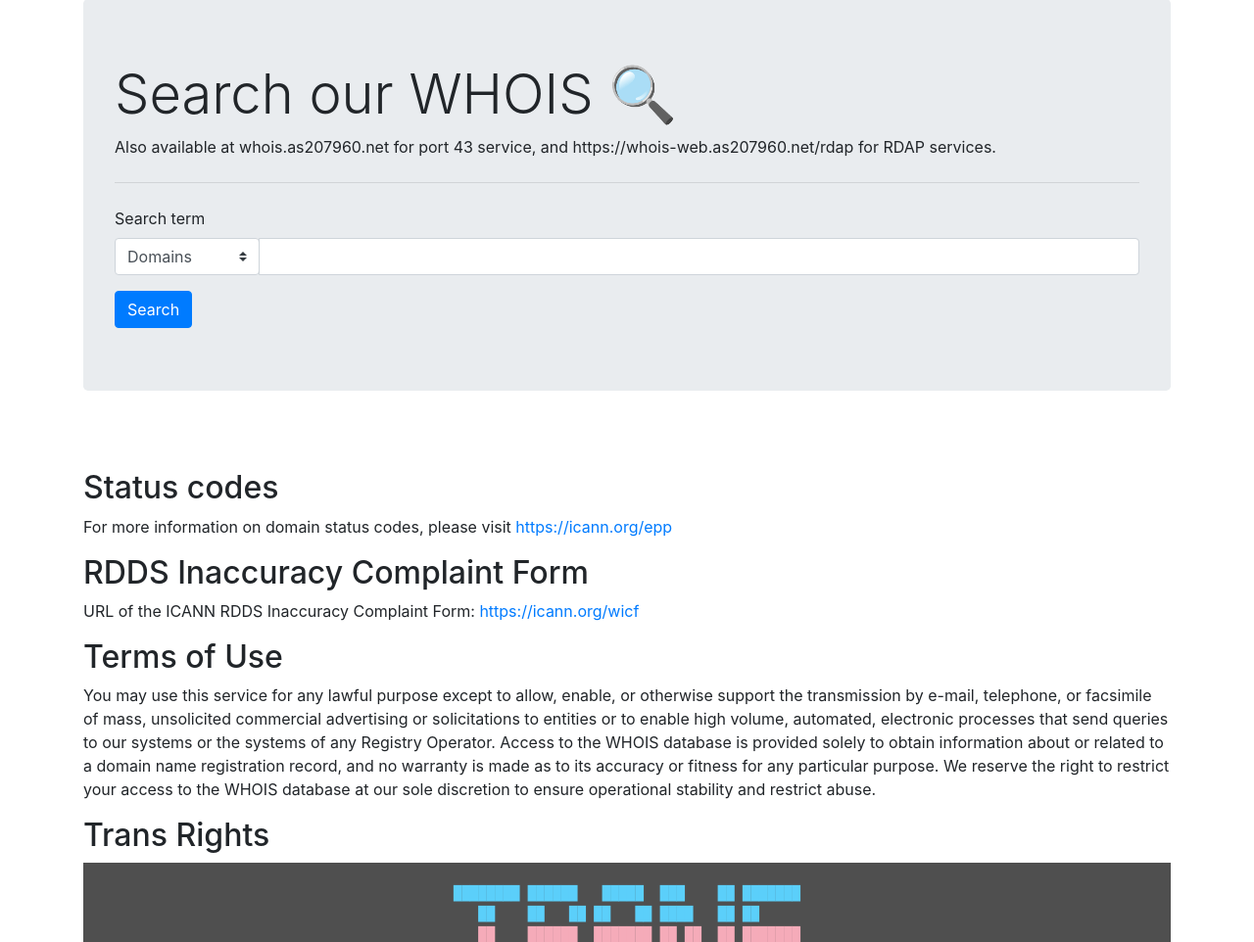
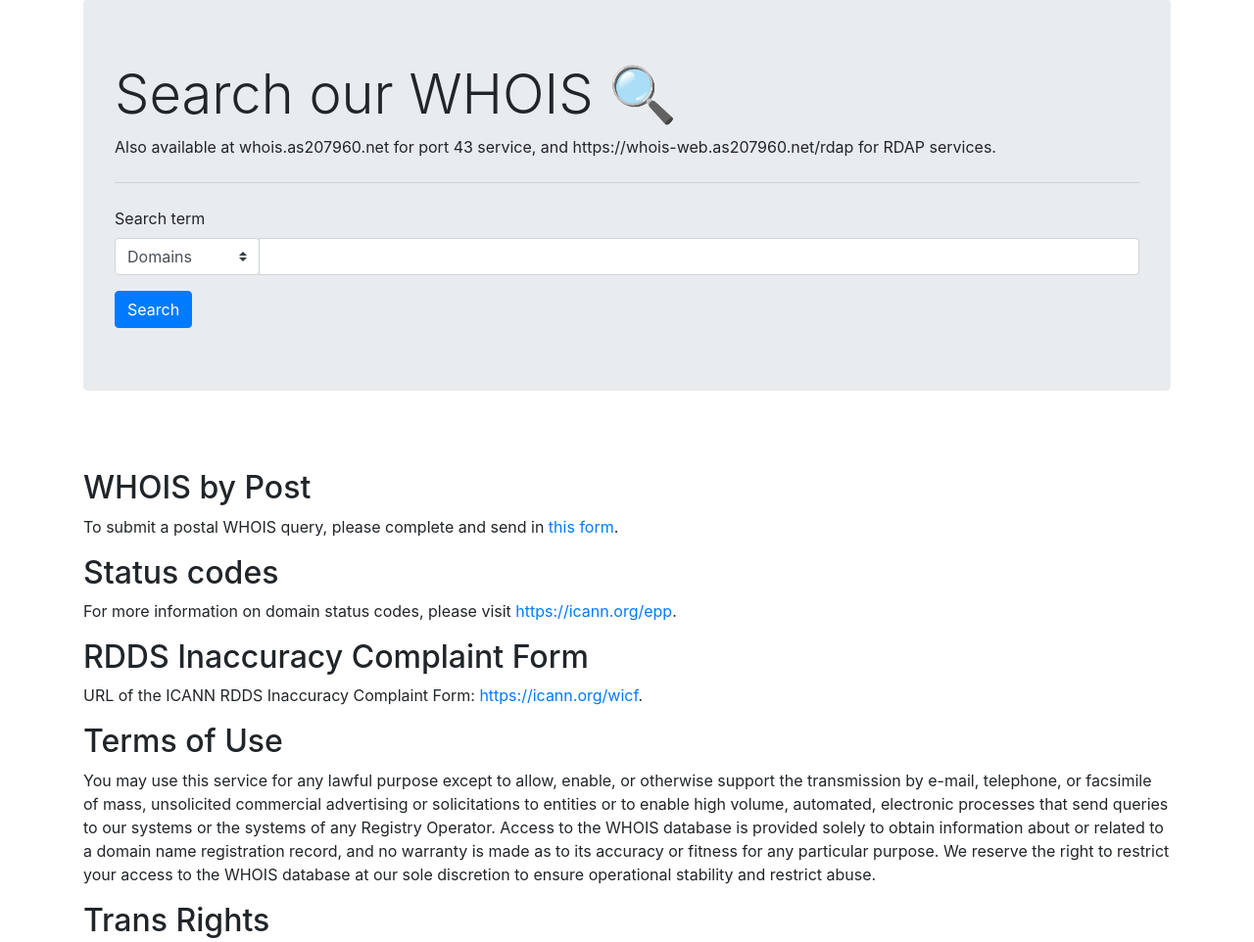
Before and after one commit to AS207960/whois-server, a Django app: page / in a window 1280 px wide. Shown: the part 105-1067 px from the top of the page at 98% size. Run offline with Django 3.2, Linux system fonts and the light colour scheme; some libraries are stand-ins or nearby versions.

Commit message:
postal whois

```diff
--- a/django/whois/templates/whois/search.html
+++ b/django/whois/templates/whois/search.html
@@ -1,4 +1,5 @@
 {% extends 'whois/base.html' %}
+{% load static %}
 {% block content %}
     <div class="my-5"></div>
     <section class="stripe">
@@ -57,14 +58,17 @@
                 {% endif %}
             {% endfor %}
         {% endif %}
+        <h2>WHOIS by Post</h2>
+        <p>
+            To submit a postal WHOIS query, please complete and send in <a href="{% static "whois/whois-form.pdf" %}">this form</a>.
         <h2>Status codes</h2>
         <p>
-            For more information on domain status codes, please visit <a href="https://icann.org/epp">https://icann.org/epp</a>
+            For more information on domain status codes, please visit <a href="https://icann.org/epp">https://icann.org/epp</a>.
         </p>
         <h2>RDDS Inaccuracy Complaint Form</h2>
         <p>
             URL of the ICANN RDDS Inaccuracy Complaint Form: <a
-                href="https://icann.org/wicf ">https://icann.org/wicf</a>
+                href="https://icann.org/wicf ">https://icann.org/wicf</a>.
         </p>
         <h2>Terms of Use</h2>
         <p>
```
Also changed, not shown: 1 other file.
